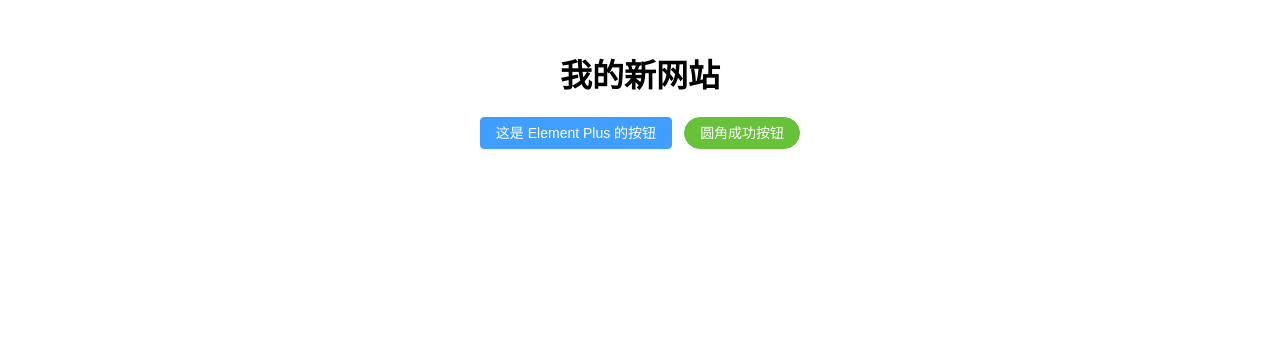
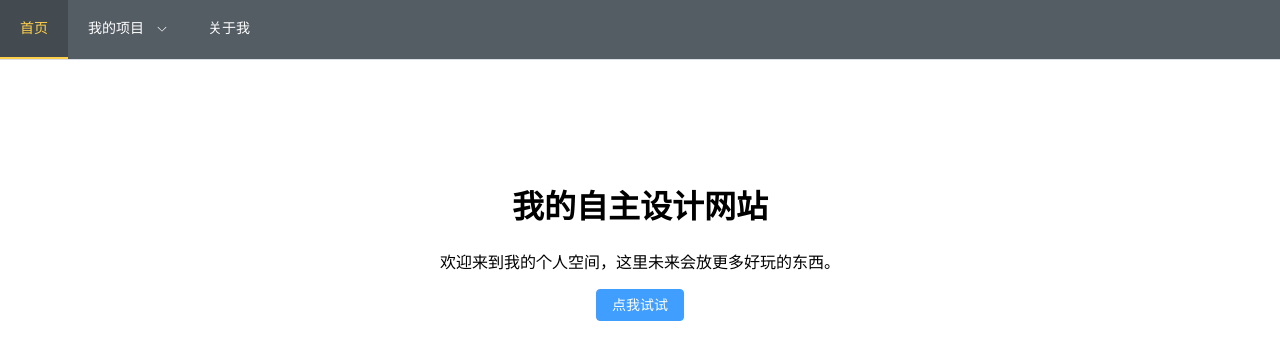
Before and after one commit to zhaozaozhe/my-website, a Vue app: page / in a window 1280 px wide. Shown: the top 360 px of the page. Built offline with nearby package versions, Linux system fonts and the light colour scheme.

Commit message:
添加导航栏和交互信息

```diff
--- a/src/App.vue
+++ b/src/App.vue
@@ -1,19 +1,41 @@
 <template>
-  <div style="text-align: center; margin-top: 50px;">
-    <h1>我的新网站</h1>
-    <el-button type="primary">这是 Element Plus 的按钮</el-button>
-    <el-button type="success" round>圆角成功按钮</el-button>
+  <el-menu
+    mode="horizontal"
+    background-color="#545c64"
+    text-color="#fff"
+    active-text-color="#ffd04b"
+    :default-active="activeIndex"
+  >
+    <el-menu-item index="1">首页</el-menu-item>
+    <el-sub-menu index="2">
+      <template #title>我的项目</template>
+      <el-menu-item index="2-1">项目 A</el-menu-item>
+      <el-menu-item index="2-2">项目 B</el-menu-item>
+    </el-sub-menu>
+    <el-menu-item index="3">关于我</el-menu-item>
+  </el-menu>
+
+  <div style="text-align: center; padding: 100px;">
+    <h1>{{ mainTitle }}</h1>
+    <p>欢迎来到我的个人空间，这里未来会放更多好玩的东西。</p>
+    <el-button type="primary" @click="handleClick">点我试试</el-button>
   </div>
 </template>
 
 <script setup>
-// 注意：这里不要写任何 import HelloWorld 的语句
+import { ref } from 'vue'
+import { ElMessage } from 'element-plus'
+
+const activeIndex = ref('1')
+const mainTitle = ref('我的自主设计网站')
+
+const handleClick = () => {
+  ElMessage.success('恭喜！你已经学会使用 Element Plus 的反馈组件了！')
+}
 </script>
 
 <style>
-/* 简单的全局样式 */
 body {
-  margin: 0;
-  font-family: Avenir, Helvetica, Arial, sans-serif;
+  margin: 0; /* 清除浏览器默认的外边距，让导航栏贴顶 */
 }
 </style>
```
